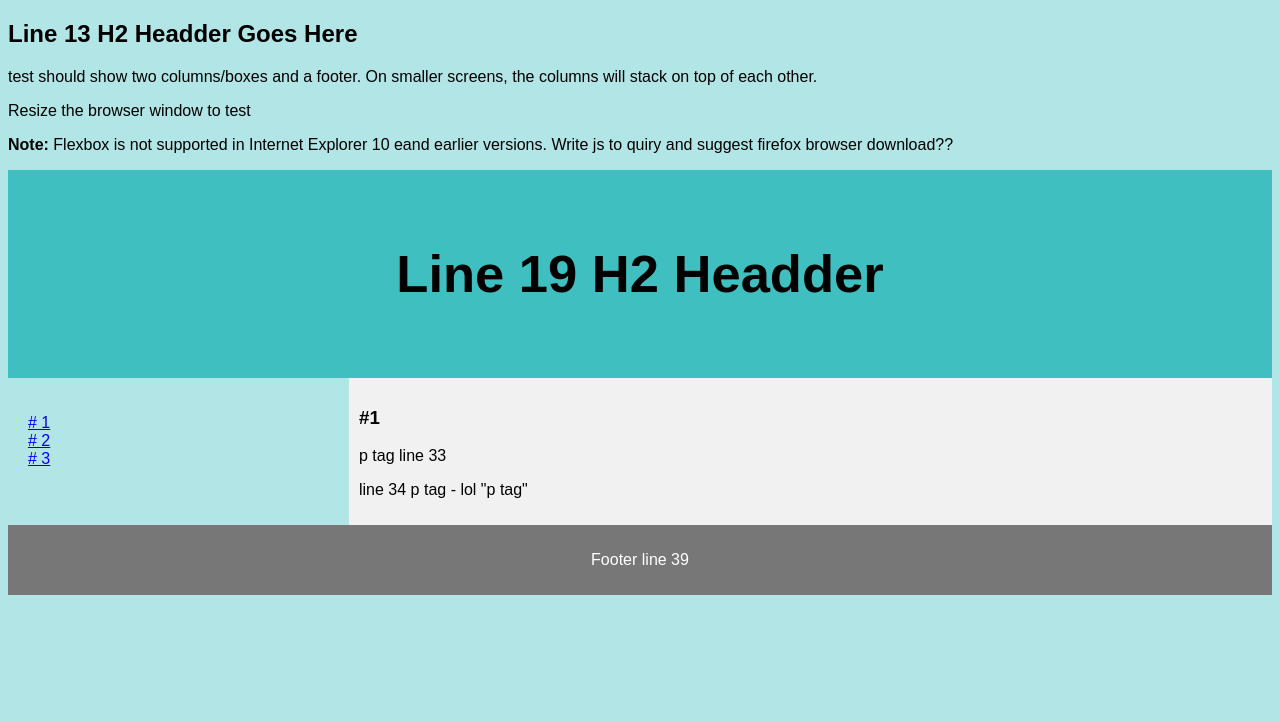
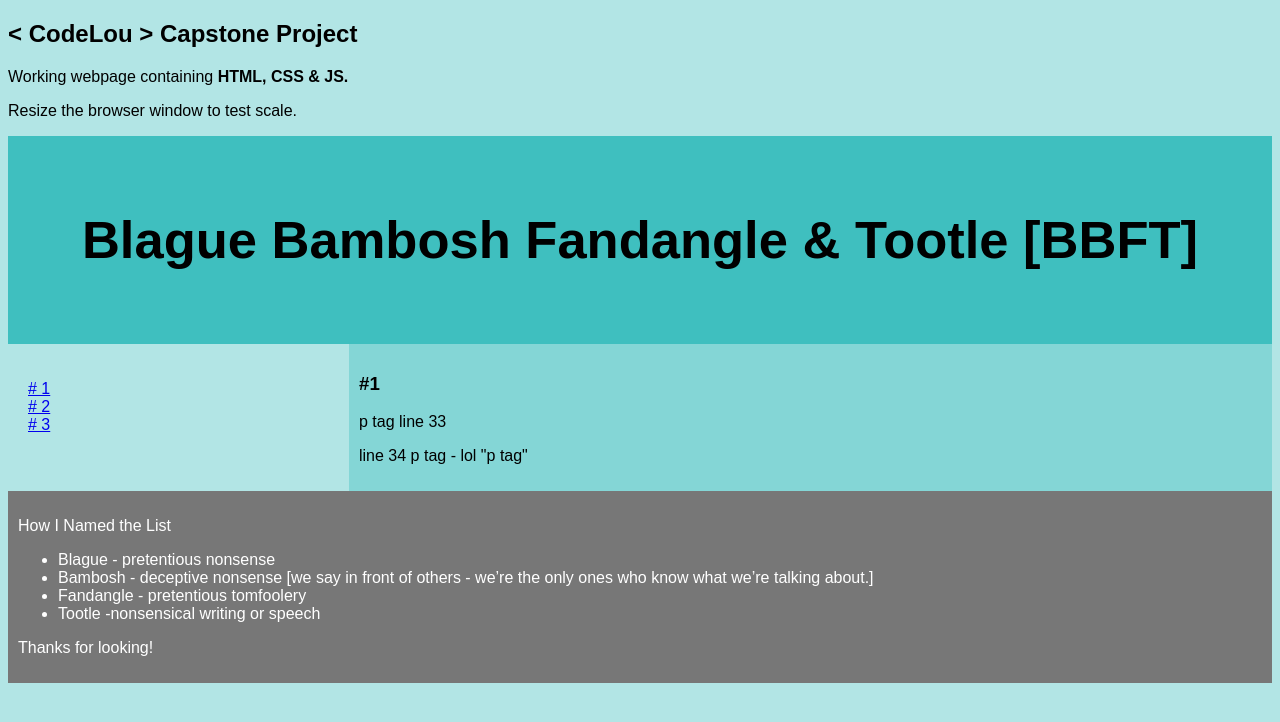
Before and after one commit to mongst/frontend2018, a plain HTML site: page index.html in a window 1280 px wide. Drawn offline with Linux system fonts and the light colour scheme.

Commit message:
Added or changed content in Index.html, and modified style in main.css.

```diff
--- a/index.html
+++ b/index.html
@@ -10,13 +10,13 @@
 </head>
 <body>
 
-<h2>Line 13 H2 Headder Goes Here</h2>
-<p>test should show two columns/boxes and a footer. On smaller screens, the columns will stack on top of each other.</p>
-<p>Resize the browser window to test</p>
-<p><strong>Note:</strong> Flexbox is not supported in Internet Explorer 10 eand earlier versions. Write js to quiry and suggest firefox browser download??</p>
+<h2>< CodeLou > Capstone Project</h2>
+<p>Working webpage containing <strong>HTML, CSS & JS.</strong></p>
+<p>Resize the browser window to test scale.</p>
+
 
 <header>
-  <h2>Line 19 H2 Headder</h2>
+  <h2>Blague Bambosh Fandangle & Tootle [BBFT]</h2>
 </header>
 
 <section>
@@ -28,7 +28,7 @@
     </ul>
   </nav>
 
-  <article>
+  <article class=style1>
     <h1>#1</h1>
     <p>p tag line 33</p>
     <p>line 34 p tag - lol "p tag"</p>
@@ -36,7 +36,25 @@
 </section>
 
 <footer>
-  <p>Footer line 39</p>
+    <p>How I Named the List</P>
+      <ul>
+            <li>
+              Blague - pretentious nonsense
+              </li>
+            <li>
+              Bambosh - deceptive nonsense [we say in front of others - we’re the only ones who know what we’re talking about.]
+              </li>
+            <li>
+              Fandangle - pretentious tomfoolery
+              </li>
+            <li>
+              Tootle -nonsensical writing or speech
+              </li>
+            </ul>
+
+<p>
+Thanks for looking!</p>
+
 </footer>
 
 </body>
--- a/main.css
+++ b/main.css
@@ -55,7 +55,7 @@ article {
 footer {
     background-color: #777;
     padding: 10px;
-    text-align: center;
+    text-align: left;
     color: white;
 }
 
```
